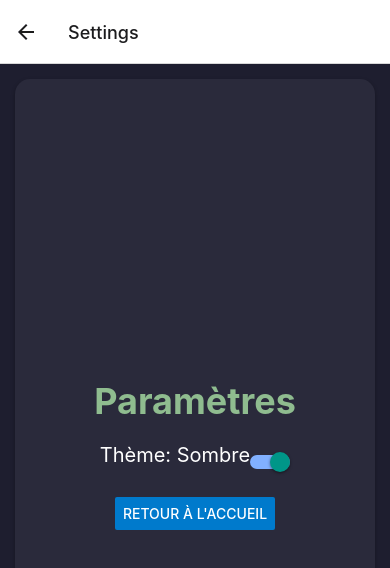
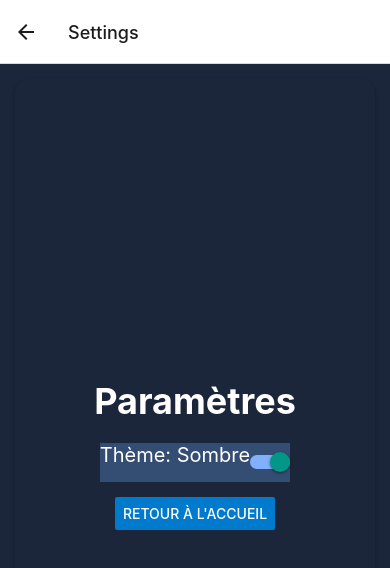
Before and after one commit to jadecrtl/MeteoShieldV1, a React Native app: screen /Settings in a window 390 px wide. Shown: the top 568 px of the page. Built offline with nearby package versions, Linux system fonts and the light colour scheme.

Commit message:
Changement de style 1.4

```diff
--- a/css/AboutScreenStyles.js
+++ b/css/AboutScreenStyles.js
@@ -5,19 +5,36 @@ const styles = StyleSheet.create({
     flex: 1,
     justifyContent: 'center',
     alignItems: 'center',
-    backgroundColor: '#FFFFFF', // Fond blanc
+    backgroundColor: '#1B263B',
   },
   title: {
     fontSize: 24,
     fontWeight: 'bold',
-    color: '#000000', // Texte noir
+    color: '#FFFFFF', // Texte blanc
     marginBottom: 10,
   },
   text: {
     fontSize: 18,
-    color: '#000000', // Texte noir en dehors des bulles
+    color: '#FFFFFF', // Texte blanc en dehors des bulles
     textAlign: 'center',
     paddingHorizontal: 20,
+  },
+  home: {
+    justifyContent: 'center',
+    alignItems: 'center',
+    backgroundColor: '#1B263B', // Bulles bleues
+    padding: 40,
+    borderRadius: 15,
+    margin: 15,
+    shadowColor: '#000',
+    shadowOffset: { width: 0, height: 2 },
+    shadowOpacity: 0.3,
+    shadowRadius: 4,
+    elevation: 5,
+  },
+  buttonText: {
+    color: '#FFFFFF', // Texte blanc dans les bulles
+    fontSize: 36,
   },
 });
 
--- a/css/LogInScreenStyles.js
+++ b/css/LogInScreenStyles.js
@@ -4,21 +4,25 @@ const styles = StyleSheet.create({
     container: {
         flex: 1,
         justifyContent: 'center',
-        padding: 20
+        padding: 20,
+        backgroundColor: '#1B263B', // Fond bleu nuit
     },
     title: {
         fontSize: 24,
         fontWeight: 'bold',
         marginBottom: 20,
-        textAlign: 'center'
+        textAlign: 'center',
+        color: '#FFFFFF', // Texte blanc
     },
     input: {
         borderWidth: 1,
         borderColor: '#ccc',
         padding: 10,
         marginBottom: 10,
-        borderRadius: 5
+        borderRadius: 5,
+        color: "FFFFFF",
     }
+
 });
 
 export default styles;
--- a/css/SettingScreenStyles.js
+++ b/css/SettingScreenStyles.js
@@ -3,14 +3,14 @@ import { StyleSheet } from 'react-native';
 const styles = StyleSheet.create({
     container: {
       flex: 1, // Utilisation de flex pour remplir tout l'espace disponible
-      backgroundColor: '#1E1E2F', // Couleur de fond sombre pour un contraste avec le contenu
+      backgroundColor: '#1B263B', // Couleur de fond sombre pour un contraste avec le contenu
       padding: 20, // Espacement autour du conteneur principal
     },
     settings: {
       flex: 1, // Permet au contenu de prendre tout l'espace vertical
       justifyContent: 'center', // Centrer le contenu verticalement
       alignItems: 'center', // Centrer le contenu horizontalement
-      backgroundColor: '#2A2A3B', // Couleur de fond de la section des paramètres
+      backgroundColor: '#1B263B', // Couleur de fond de la section des paramètres
       padding: 40, // Espacement intérieur de 40 unités
       borderRadius: 15, // Coins arrondis pour un aspect esthétique
       margin: 15, // Marges autour de la section
@@ -23,7 +23,7 @@ const styles = StyleSheet.create({
     title: {
       fontSize: 36, // Taille de la police pour le titre
       fontWeight: 'bold', // Mettre le texte en gras
-      color: '#8FBC8F', // Couleur du texte du titre
+      color: '#FFFFFF', // Couleur du texte du titre
       marginBottom: 20, // Marge en bas du titre pour espacer du texte suivant
       textAlign: 'center', // Centrer le titre
     },
@@ -37,6 +37,8 @@ const styles = StyleSheet.create({
       flexDirection: 'row', // Positionne le texte et le Switch sur la même ligne
       alignItems: 'center',
       marginBottom: 15,
+      backgroundColor: '#344D72',
+
     },
   });
 
--- a/css/SignUpScreenStyles.js
+++ b/css/SignUpScreenStyles.js
@@ -4,20 +4,24 @@ const styles = StyleSheet.create({
     container: {
         flex: 1,
         justifyContent: 'center',
-        padding: 20
+        padding: 20,
+        backgroundColor: '#1B263B', // Fond bleu nuit
     },
     title: {
         fontSize: 24,
         fontWeight: 'bold',
         marginBottom: 20,
-        textAlign: 'center'
+        textAlign: 'center',
+        color: '#FFFFFF',
     },
     input: {
         borderWidth: 1,
+        color: "#FFFFFF",
         borderColor: '#ccc',
         padding: 10,
         marginBottom: 10,
         borderRadius: 5
+
     }
 });
 
--- a/screens/LogInScreen.js
+++ b/screens/LogInScreen.js
@@ -28,6 +28,7 @@ const LogInScreen = ({ navigation }) => {
                 value={username}
                 onChangeText={setUsername}
                 style={styles.input}
+                placeholderTextColor={"#FFFFFF"}
                 />
             <TextInput
                 placeholder="Password"
@@ -35,6 +36,7 @@ const LogInScreen = ({ navigation }) => {
                 onChangeText={setPassword}
                 secureTextEntry
                 style={styles.input}
+                placeholderTextColor={"#FFFFFF"}
                 />
             <Button title="Log In" onPress={handleLogIn} />
         </View>
--- a/screens/SignUpScreen.js
+++ b/screens/SignUpScreen.js
@@ -31,6 +31,7 @@ const SignUpScreen = ({ navigation }) => {
                 value={username}
                 onChangeText={setUsername}
                 style={styles.input}
+                placeholderTextColor={"#FFFFFF"}
             />
             <TextInput
                 placeholder="Password"
@@ -38,12 +39,15 @@ const SignUpScreen = ({ navigation }) => {
                 onChangeText={setPassword}
                 secureTextEntry
                 style={styles.input}
+                placeholderTextColor={"#FFFFFF"}
             />
             <TextInput
                 placeholder="Email"
                 value={email}
                 onChangeText={setEmail}
                 style={styles.input}
+                placeholderTextColor={"#FFFFFF"}
+
             />
             <Button title="Sign Up" onPress={handleSignUp} />
         </View>
```
